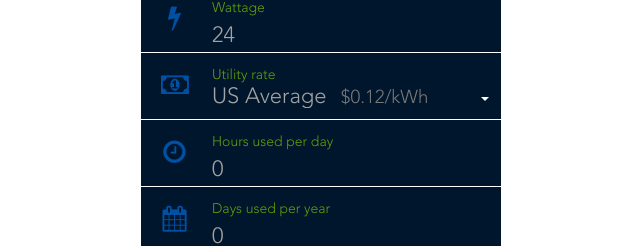
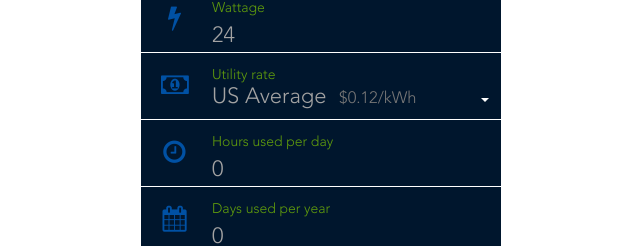
Before and after one commit to NREL/eere-appliance-calculon, a website: page src/index.html in a window 1280 px wide. Shown: the part 147-393 px from the top of the page, 319-959 px from the left. Drawn offline with nearby package versions, Linux system fonts and the light colour scheme.

Commit message:
Fixed media query breakpoints for font sizing

```diff
--- a/src/client/css/styles.css
+++ b/src/client/css/styles.css
@@ -102,7 +102,7 @@ select.form-control {
     padding-top: 0;
 }
 
-@media (min-width: 768px){
+@media (min-width: 992px){
     select,
     .form-control,
     select.form-control,
@@ -110,6 +110,11 @@ select.form-control {
     .dropdown-menu > li > a {
         font-size: 22px;
         line-height: 22px;
+    }
+}
+@media (min-width: 1200px){
+    small {
+        font-size: 75%; /* override */
     }
 }
 
```
